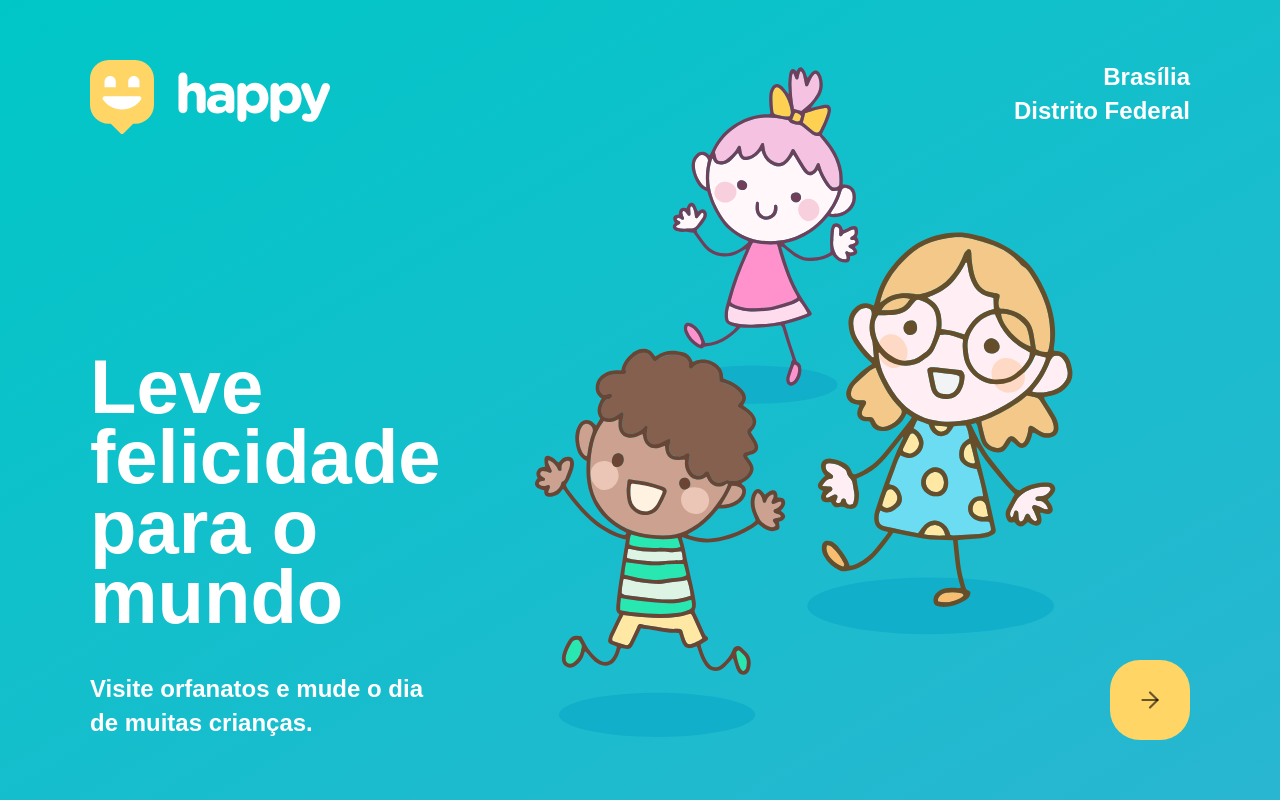
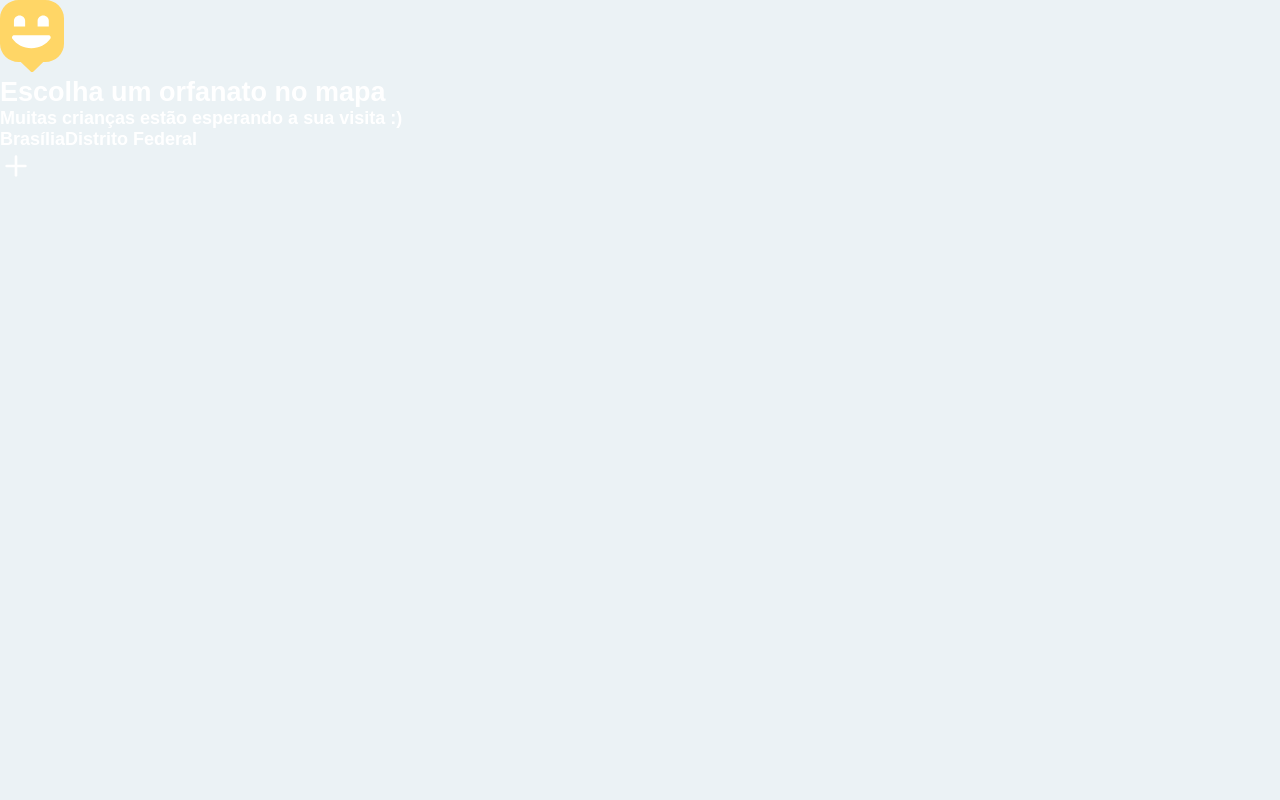
Before and after one commit to jennysol/Happy, a React (Create React App) app in the folder web/: page /app in a window 1280 px wide. Built offline with nearby package versions, Linux system fonts and the light colour scheme.

Commit message:
Adicionando Routes

```diff
--- a/web/package.json
+++ b/web/package.json
@@ -13,6 +13,7 @@
     "react": "^16.13.1",
     "react-dom": "^16.13.1",
     "react-icons": "^3.11.0",
+    "react-router-dom": "^5.2.0",
     "react-scripts": "3.4.3",
     "typescript": "~3.7.2"
   },
@@ -36,5 +37,8 @@
       "last 1 firefox version",
       "last 1 safari version"
     ]
+  },
+  "devDependencies": {
+    "@types/react-router-dom": "^5.1.6"
   }
 }
--- a/web/src/App.tsx
+++ b/web/src/App.tsx
@@ -1,32 +1,12 @@
 import React from 'react';
-import { FiArrowRight } from 'react-icons/fi'
 
 import './styles/global.css';
-import './styles/pages/landing.css';
 
-import logoImg from './asserts/img/Logo.svg';
+import Routes from './routes';
 
 function App() {
   return (
-    <div id="page-landing">
-      <div className="content-wrapper">
-        <img src={logoImg} alt="Happy"/>
-
-        <main>
-          <h1>Leve felicidade para o mundo</h1>
-          <p>Visite orfanatos e mude o dia de muitas crianças.</p>
-        </main>
-
-        <div className="location">
-          <strong>Brasília</strong>
-          <span>Distrito Federal</span>
-        </div>
-
-        <a href="" className="enter-app">
-          <FiArrowRight size={26} color="rgba(0, 0, 0, 0.6)" />
-        </a>
-      </div>
-    </div>
+    <Routes />
   );
 }
 
--- /dev/null
+++ b/web/src/pages/Landing.tsx
@@ -0,0 +1,33 @@
+import React from 'react';
+import { FiArrowRight } from 'react-icons/fi'
+import { Link } from 'react-router-dom';
+
+import '../styles/pages/landing.css';
+
+import logoImg from '../asserts/img/Logo.svg';
+
+function Landing() {
+    return(
+        <div id="page-landing">
+        <div className="content-wrapper">
+            <img src={logoImg} alt="Happy"/>
+
+            <main>
+                <h1>Leve felicidade para o mundo</h1>
+                <p>Visite orfanatos e mude o dia de muitas crianças.</p>
+            </main>
+
+            <div className="location">
+                <strong>Brasília</strong>
+                <span>Distrito Federal</span>
+            </div>
+
+            <Link to="/app" className="enter-app">
+             <FiArrowRight size={26} color="rgba(0, 0, 0, 0.6)" />
+            </Link>
+      </div>
+    </div>
+    );
+}
+
+export default Landing;
--- /dev/null
+++ b/web/src/pages/OrphanagesMap.tsx
@@ -0,0 +1,33 @@
+import React from 'react';
+import { Link } from 'react-router-dom';
+import { FiPlus } from 'react-icons/fi';
+
+import mapMarkerImg from '../asserts/img/map-marker.svg';
+
+function OrphanagesMap() {
+  return(
+    <div id="page-map">
+        <aside>
+            <header>
+                <img src={mapMarkerImg} alt="Happy" />
+
+                <h2>Escolha um orfanato no mapa</h2>
+                <p>Muitas crianças estão esperando a sua  visita :) </p>
+            </header>
+
+            <footer>
+                <strong>Brasília</strong>
+                <span>Distrito Federal</span>
+            </footer>
+        </aside>
+
+        <div></div>
+        <Link to="" className="creare-orphanage">
+            <FiPlus size={32} color="#fff" />
+        </Link>
+
+    </div>
+  );
+}
+
+export default OrphanagesMap;
--- /dev/null
+++ b/web/src/routes.tsx
@@ -0,0 +1,16 @@
+import React from 'react';
+import { BrowserRouter, Switch, Route } from 'react-router-dom';
+
+import Landing from './pages/Landing';
+import OrphanagesMap from './pages/OrphanagesMap';
+function Routes() {
+    return (
+        <BrowserRouter>
+          <Route path="/" exact component={Landing} />
+          <Route path="/app" component={OrphanagesMap} />
+
+        </BrowserRouter>
+    );
+}
+
+export default Routes;
```
Also changed, not shown: web/src/styles/pages/orphanages-map.css (added), 1 other file (tests, documents, lock files or other folders).
